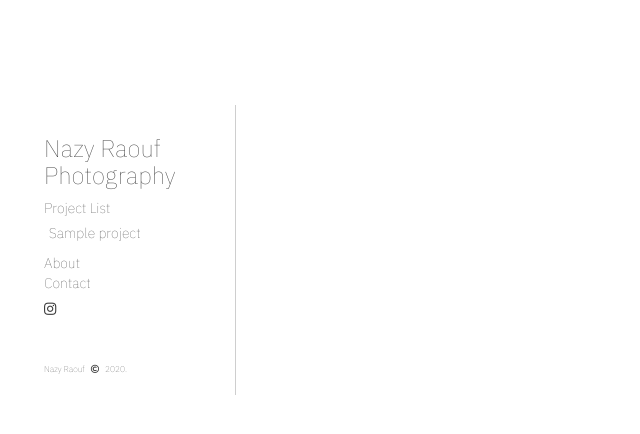
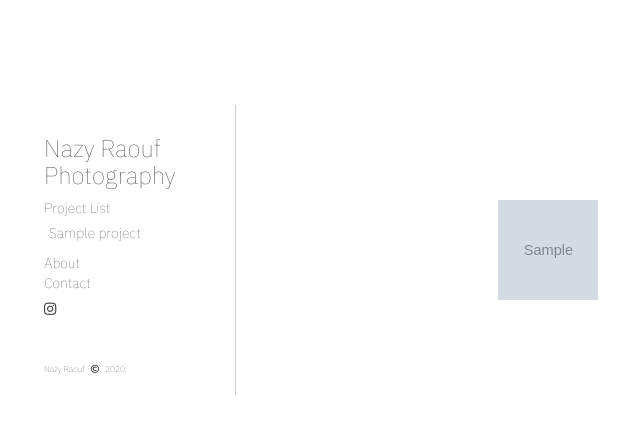
Before and after one commit to todaatsushi/npp, a Django app: page /projects/ in a window 1280 px wide. Shown: the part 150-584 px from the top of the page, without its empty margins (20-660 px from the left). Run offline with Django 3.2, Linux system fonts and the light colour scheme; tables that the repository leaves empty hold one stand-in row (values such as "Sample post"); grey boxes marked "Sample" are stand-in pictures; some libraries are stand-ins or nearby versions.

Commit message:
Add basic project to home page

```diff
--- /dev/null
+++ b/home/static/home/full/all_projects.css
@@ -0,0 +1,25 @@
+
+  .gallery {
+    display: grid;
+    grid-template-columns: repeat(3, 100px);
+    grid-template-rows: repeat(auto, 100px);
+    grid-gap: 10px;
+    justify-content: center;
+    margin-right: 20%;
+  }
+
+  .gallery-link:hover {
+  cursor: pointer;
+  }
+
+  .project {
+    display: flex;
+    align-items: center;
+    justify-content: center;
+  }
+
+  .project-img {
+    width: 100px;
+    height: 100px;
+    object-fit: cover;
+  }
--- a/home/templates/home/home.html
+++ b/home/templates/home/home.html
@@ -1 +1,24 @@
 {% extends 'home/layout.html' %}
+
+{% load static %}
+
+{% block title %}
+    Projects
+{% endblock %}
+
+{% block style %}
+    <link rel="stylesheet" href="{% static 'home/full/all_projects.css' %}">
+{% endblock %}
+
+
+{% block main %}
+    <div class="gallery">
+        {% for project in projects %}
+            <figure class="project">
+                <a href="{% url 'view_project' slug=project.slug %}">
+                    <img class="project-img" src="{{ project.photos.first.image.url }}">
+                </a>
+            </figure>
+        {% endfor %}
+    </div>
+{% endblock %}
```
